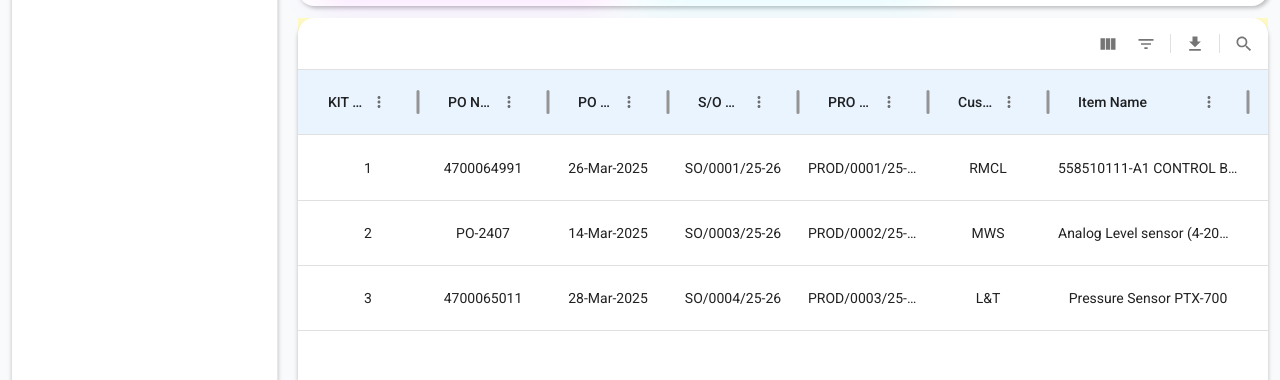
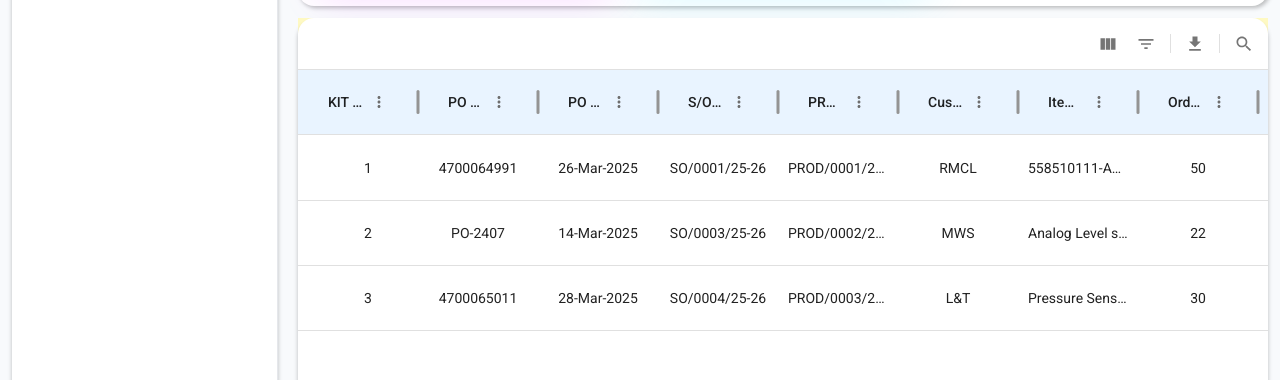
Before and after one commit to Mowlee-03/IRTS-Frontend-Production-tracking-system, a React (Vite) app: page /store/bom-out in a window 1280 px wide. Shown: the part 326-706 px from the top of the page. Built offline with nearby package versions, Linux system fonts and the light colour scheme; no server answers.

Commit message:
task view

```diff
--- a/src/components/common/Sidebar.jsx
+++ b/src/components/common/Sidebar.jsx
@@ -18,6 +18,7 @@ import ModuleAndResourcesIcon from '../../assets/sidebarIcons/ModuleAndResources
 import RolesManageIcon from '../../assets/sidebarIcons/RolesManageIcon.png'
 import StoreMainIcon from '../../assets/sidebarIcons/StoreMainIcon.png'
 import OverviewIcon from '../../assets/sidebarIcons/OverviewIcon.png'
+import StoreStaffIcon from '../../assets/sidebarIcons/StoreStaffIcon.png'
 import { logoutUser } from '../../Redux/Slice/LogoutSlice';
 import { useDispatch } from 'react-redux';
 
@@ -49,7 +50,7 @@ const menuItems = {
     icon:StoreMainIcon,
     links:[
       {icon:OverviewIcon,label:"Store-Overview",to:"/store/overview"},
-      {icon:OverviewIcon,label:"Store Staffs",to:"/store/workers-status"},
+      {icon:StoreStaffIcon,label:"Store Staffs",to:"/store/workers-status"},
     ]
   }
   // Add more departments...
@@ -223,7 +224,7 @@ const renderHeader = () => {
         </div>
 
         {/* Navigation */}
-        <nav className="flex-1 overflow-y-auto py-2 px-3">
+        <nav className="flex-1 overflow-y-auto py-2 px-3  scrollbar-hide">
           {userdepartment === 'admin' ? (
             <>
               {/* Admin links directly */}
--- a/src/pages/StorePages/BomOutDetails.jsx
+++ b/src/pages/StorePages/BomOutDetails.jsx
@@ -83,7 +83,8 @@ const BomOutDetails = () => {
                 {
                 field: 'id',
                 headerName: 'KIT NO',
-                width: 120,
+                minWidth: 120,
+                flex:1,
                 renderCell: (params) => (
                     <div style={{ paddingLeft: '20px' }}>{params.value}</div>
                 ),
@@ -91,55 +92,64 @@ const BomOutDetails = () => {
                 {
                 field: 'poNumber',
                 headerName: 'PO Number',
-                width: 130,
+                minWidth: 120,
+                flex:1,
                 renderCell: (params) => params.value,
                 },
                 {
                 field: 'poDate',
                 headerName: 'PO Date',
-                width: 120,
+                minWidth: 120,
+                flex:1,
                 renderCell: (params) => params.value,
                 },
                 {
                 field: 'soNumber',
                 headerName: 'S/O NUM',
-                width: 130,
+                minWidth: 120,
+                flex:1,
                 renderCell: (params) => params.value,
                 },
                 {
                 field: 'proNumber',
                 headerName: 'PRO NUM',
-                width: 130,
+                minWidth: 120,
+                flex:1,
                 renderCell: (params) => params.value,
                 },
                 {
                 field: 'customer',
                 headerName: 'Customer',
-                width: 120,
+                minWidth: 120,
+                flex:1,
                 renderCell: (params) => params.value,
                 },
                 {
                 field: 'itemName',
                 headerName: 'Item Name',
-                width: 200,
+                minWidth: 120,
+                flex:1,
                 renderCell: (params) => params.value,
                 },
                 {
                 field: 'orderQty',
                 headerName: 'Order Qty',
-                width: 120,
+                minWidth: 120,
+                flex:1,
                 renderCell: (params) => params.value,
                 },
                 {
                 field: 'pendingQty',
                 headerName: 'Pending Qty',
-                width: 140,
+                minWidth: 120,
+                flex:1,
                 renderCell: (params) => params.value,
                 },
                 {
                 field: 'bom',
                 headerName: 'BOM %',
-                width: 200,
+                minWidth: 120,
+                flex:1,
                 renderCell: (params) => {
                     const value = Number(params.value.replace('%', ''));
 
@@ -186,7 +196,8 @@ const BomOutDetails = () => {
                 {
                 field: 'status',
                 headerName: 'Status',
-                width: 160,
+                minWidth: 120,
+                flex:1,
                 renderCell: (params) => {
                     const status = params.value;
                     let color = 'default';
@@ -225,14 +236,16 @@ const BomOutDetails = () => {
                 {
                 field: 'deliveredQty',
                 headerName: 'Delivered Quantity',
-                width: 140,
+                minWidth: 120,
+                flex:1,
                 renderCell: (params) => params.value,
                 },
 
                 {
                 field: 'deliveredStatus',
                 headerName: 'Delivered',
-                width: 110,
+                minWidth: 120,
+                flex:1,
                 renderCell: (params) => (
                     <Checkbox checked={params.value} disabled />
                 ),
@@ -240,7 +253,8 @@ const BomOutDetails = () => {
                 {
                 field: 'bomOut',
                 headerName: 'Bom Out',
-                width: 140,
+                minWidth: 120,
+                flex:1,
                 renderCell: (params) => (
                     <Checkbox checked={params.value} disabled />
                 ),
@@ -248,7 +262,8 @@ const BomOutDetails = () => {
                 {
                 field: 'inLine',
                 headerName: 'In-Line',
-                width: 110,
+                minWidth: 120,
+                flex:1,
                 renderCell: (params) => (
                     <Checkbox checked={params.value} disabled />
                 ),
@@ -256,13 +271,15 @@ const BomOutDetails = () => {
                 {
                 field: 'total',
                 headerName: 'Total',
-                width: 140,
+                minWidth: 120,
+                flex:1,
                 renderCell: (params) => params.value,
                 },
                 {
                 field: 'actions',
                 headerName: 'Actions',
-                width: 120,
+                minWidth: 120,
+                flex:1,
                 sortable: false,
                 filterable: false,
                 disableColumnMenu: true,
--- a/src/pages/StorePages/InitialKitting.jsx
+++ b/src/pages/StorePages/InitialKitting.jsx
@@ -238,11 +238,12 @@ const InitialKitting = () => {
     },
   ];
 
-    const columns=[
+  const columns=[
             {
               field: 'id',
               headerName: 'KIT NO',
-              width: 120,
+              minWidth: 120,
+              flex:1,
               renderCell: (params) => (
                 <div style={{ paddingLeft: '20px' }}>{params.value}</div>
               ),
@@ -250,55 +251,64 @@ const InitialKitting = () => {
             {
               field: 'poNumber',
               headerName: 'PO Number',
-              width: 130,
+              minWidth: 120,
+              flex:1,
               renderCell: (params) => params.value,
             },
             {
               field: 'poDate',
               headerName: 'PO Date',
-              width: 120,
+              minWidth: 120,
+              flex:1,
               renderCell: (params) => params.value,
             },
             {
               field: 'soNumber',
               headerName: 'S/O NUM',
-              width: 130,
+              minWidth: 120,
+              flex:1,
               renderCell: (params) => params.value,
             },
             {
               field: 'proNumber',
               headerName: 'PRO NUM',
-              width: 130,
+              minWidth: 120,
+              flex:1,
               renderCell: (params) => params.value,
             },
             {
               field: 'customer',
               headerName: 'Customer',
-              width: 120,
+              minWidth: 120,
+              flex:1,
               renderCell: (params) => params.value,
             },
             {
               field: 'itemName',
               headerName: 'Item Name',
-              width: 200,
+              minWidth: 120,
+              flex:1,
               renderCell: (params) => params.value,
             },
             {
               field: 'orderQty',
               headerName: 'Order Qty',
-              width: 120,
+              minWidth: 120,
+              flex:1,
               renderCell: (params) => params.value,
             },
             {
               field: 'pendingQty',
               headerName: 'Pending Qty',
-              width: 140,
+              minWidth: 120,
+              flex:1,
               renderCell: (params) => params.value,
             },
             {
             field: 'bom',
             headerName: 'BOM %',
-            width: 200,
+            minWidth: 120,
+              flex:1,
             renderCell: (params) => {
                 const value = Number(params.value.replace('%', ''));
 
@@ -345,7 +355,8 @@ const InitialKitting = () => {
             {
             field: 'status',
             headerName: 'Status',
-            width: 160,
+            minWidth: 120,
+            flex:1,
             renderCell: (params) => {
                 const status = params.value;
                 let color = 'default';
@@ -384,14 +395,16 @@ const InitialKitting = () => {
              {
               field: 'deliveredQty',
               headerName: 'Delivered Quantity',
-              width: 140,
+             minWidth: 120,
+              flex:1,
               renderCell: (params) => params.value,
             },
 
             {
               field: 'deliveredStatus',
               headerName: 'Delivered',
-              width: 110,
+              minWidth: 120,
+              flex:1,
               renderCell: (params) => (
                 <Checkbox checked={params.value} disabled />
               ),
@@ -399,7 +412,8 @@ const InitialKitting = () => {
             {
               field: 'initialKitting',
               headerName: 'Initial Kitting',
-              width: 140,
+             minWidth: 120,
+              flex:1,
               renderCell: (params) => (
                 <Checkbox checked={params.value} disabled />
               ),
@@ -407,7 +421,8 @@ const InitialKitting = () => {
             {
               field: 'inLine',
               headerName: 'In-Line',
-              width: 110,
+             minWidth: 120,
+              flex:1,
               renderCell: (params) => (
                 <Checkbox checked={params.value} disabled />
               ),
@@ -415,13 +430,15 @@ const InitialKitting = () => {
             {
               field: 'total',
               headerName: 'Total',
-              width: 140,
+              minWidth: 120,
+              flex:1,
               renderCell: (params) => params.value,
             },
             {
             field: 'actions',
             headerName: 'Actions',
-            width: 120,
+            minWidth: 120,
+            flex:1,
             sortable: false,
             filterable: false,
             disableColumnMenu: true,
@@ -443,7 +460,7 @@ const InitialKitting = () => {
 
             ),
             },
-    ]
+  ]
   return (
     <div className='h-screen md-plus:h-full  bg-yellow-100'>
         <div className='h-full'>
--- a/src/pages/StorePages/KittingCompleted.jsx
+++ b/src/pages/StorePages/KittingCompleted.jsx
@@ -82,7 +82,8 @@ const KittingCompleted = () => {
             {
               field: 'id',
               headerName: 'KIT NO',
-              width: 120,
+              minWidth: 120,
+              flex:1,
               renderCell: (params) => (
                 <div style={{ paddingLeft: '20px' }}>{params.value}</div>
               ),
@@ -90,55 +91,64 @@ const KittingCompleted = () => {
             {
               field: 'poNumber',
               headerName: 'PO Number',
-              width: 130,
+              minWidth: 120,
+              flex:1,
               renderCell: (params) => params.value,
             },
             {
               field: 'poDate',
               headerName: 'PO Date',
-              width: 120,
+              minWidth: 120,
+              flex:1,
               renderCell: (params) => params.value,
             },
             {
               field: 'soNumber',
               headerName: 'S/O NUM',
-              width: 130,
+              minWidth: 120,
+              flex:1,
               renderCell: (params) => params.value,
             },
             {
               field: 'proNumber',
               headerName: 'PRO NUM',
-              width: 130,
+             minWidth: 120,
+              flex:1,
               renderCell: (params) => params.value,
             },
             {
               field: 'customer',
               headerName: 'Customer',
-              width: 120,
+              minWidth: 120,
+              flex:1,
               renderCell: (params) => params.value,
             },
             {
               field: 'itemName',
               headerName: 'Item Name',
-              width: 200,
+              minWidth: 120,
+              flex:1,
               renderCell: (params) => params.value,
             },
             {
               field: 'orderQty',
               headerName: 'Order Qty',
-              width: 120,
+              minWidth: 120,
+              flex:1,
               renderCell: (params) => params.value,
             },
             {
               field: 'pendingQty',
               headerName: 'Pending Qty',
-              width: 140,
+              minWidth: 120,
+              flex:1,
               renderCell: (params) => params.value,
             },
             {
             field: 'bom',
             headerName: 'BOM %',
-            width: 200,
+            minWidth: 120,
+              flex:1,
             renderCell: (params) => {
                 const value = Number(params.value.replace('%', ''));
 
@@ -185,7 +195,8 @@ const KittingCompleted = () => {
             {
             field: 'status',
             headerName: 'Status',
-            width: 160,
+            minWidth: 120,
+            flex:1,
             renderCell: (params) => {
                 const status = params.value;
                 let color = 'default';
@@ -224,14 +235,16 @@ const KittingCompleted = () => {
              {
               field: 'deliveredQty',
               headerName: 'Delivered Quantity',
-              width: 140,
+              minWidth: 120,
+              flex:1,
               renderCell: (params) => params.value,
             },
 
             {
               field: 'deliveredStatus',
               headerName: 'Delivered',
-              width: 110,
+             minWidth: 120,
+              flex:1,
               renderCell: (params) => (
                 <Checkbox checked={params.value} disabled />
               ),
@@ -239,7 +252,8 @@ const KittingCompleted = () => {
             {
               field: 'kittingCompleted',
               headerName: 'Kitting Completed',
-              width: 140,
+              minWidth: 120,
+              flex:1,
               renderCell: (params) => (
                 <Checkbox checked={params.value} disabled />
               ),
@@ -247,7 +261,8 @@ const KittingCompleted = () => {
             {
               field: 'inLine',
               headerName: 'In-Line',
-              width: 110,
+              minWidth: 120,
+              flex:1,
               renderCell: (params) => (
                 <Checkbox checked={params.value} disabled />
               ),
@@ -255,13 +270,15 @@ const KittingCompleted = () => {
             {
               field: 'total',
               headerName: 'Total',
-              width: 140,
+              minWidth: 120,
+              flex:1,
               renderCell: (params) => params.value,
             },
             {
             field: 'actions',
             headerName: 'Actions',
-            width: 120,
+           minWidth: 120,
+              flex:1,
             sortable: false,
             filterable: false,
             disableColumnMenu: true,
--- a/src/pages/StorePages/PendingOrderForStores.jsx
+++ b/src/pages/StorePages/PendingOrderForStores.jsx
@@ -10,7 +10,8 @@ const PendingOrdersForStores = () => {
             {
               field: 'id',
               headerName: 'KIT NO',
-              width: 120,
+              minWidth: 120,
+              flex:1,
               renderCell: (params) => (
                 <div style={{ paddingLeft: '20px' }}>{params.value}</div>
               ),
@@ -18,55 +19,64 @@ const PendingOrdersForStores = () => {
             {
               field: 'poNumber',
               headerName: 'PO Number',
-              width: 130,
+              minWidth: 120,
+              flex:1,
               renderCell: (params) => params.value,
             },
             {
               field: 'poDate',
               headerName: 'PO Date',
-              width: 120,
+              minWidth: 120,
+              flex:1,
               renderCell: (params) => params.value,
             },
             {
               field: 'soNumber',
               headerName: 'S/O NUM',
-              width: 130,
+             minWidth: 120,
+              flex:1,
               renderCell: (params) => params.value,
             },
             {
               field: 'proNumber',
               headerName: 'PRO NUM',
-              width: 130,
+              minWidth: 120,
+              flex:1,
               renderCell: (params) => params.value,
             },
             {
               field: 'customer',
               headerName: 'Customer',
-              width: 120,
+             minWidth: 120,
+              flex:1,
               renderCell: (params) => params.value,
             },
             {
               field: 'itemName',
               headerName: 'Item Name',
-              width: 200,
+             minWidth: 120,
+              flex:1,
               renderCell: (params) => params.value,
             },
             {
               field: 'orderQty',
               headerName: 'Order Qty',
-              width: 120,
+              minWidth: 120,
+              flex:1,
               renderCell: (params) => params.value,
             },
             {
               field: 'pendingQty',
               headerName: 'Pending Qty',
-              width: 140,
+              minWidth: 120,
+              flex:1,
               renderCell: (params) => params.value,
             },
             {
             field: 'bom',
             headerName: 'BOM %',
-            width: 200,
+            minWidth: 120,
+            flex:1,
             renderCell: (params) => {
                 const value = Number(params.value.replace('%', ''));
 
@@ -113,7 +123,8 @@ const PendingOrdersForStores = () => {
             {
             field: 'status',
             headerName: 'Status',
-            width: 160,
+            minWidth: 120,
+            flex:1,
             renderCell: (params) => {
                 const status = params.value;
                 let color = 'default';
@@ -152,13 +163,15 @@ const PendingOrdersForStores = () => {
              {
               field: 'deliveredQty',
               headerName: 'Delivered Quantity',
-              width: 140,
+              minWidth: 120,
+              flex:1,
               renderCell: (params) => params.value,
             },
             {
             field: 'actions',
             headerName: 'Actions',
-            width: 120,
+            minWidth: 120,
+            flex:1,
             sortable: false,
             filterable: false,
             disableColumnMenu: true,
--- a/src/pages/StorePages/TotalProductionOrdersForStore.jsx
+++ b/src/pages/StorePages/TotalProductionOrdersForStore.jsx
@@ -10,7 +10,8 @@ const TotalProductionOrdersForStore = () => {
             {
               field: 'id',
               headerName: 'KIT NO',
-              width: 120,
+              minWidth: 120,
+              flex:1,
               renderCell: (params) => (
                 <div style={{ paddingLeft: '20px' }}>{params.value}</div>
               ),
@@ -18,55 +19,64 @@ const TotalProductionOrdersForStore = () => {
             {
               field: 'poNumber',
               headerName: 'PO Number',
-              width: 130,
+              minWidth: 130,
+              flex:1,
               renderCell: (params) => params.value,
             },
             {
               field: 'poDate',
               headerName: 'PO Date',
-              width: 120,
+              minWidth: 120,
+              flex:1,
               renderCell: (params) => params.value,
             },
             {
               field: 'soNumber',
               headerName: 'S/O NUM',
-              width: 130,
+              minWidth: 120,
+              flex:1,
               renderCell: (params) => params.value,
             },
             {
               field: 'proNumber',
               headerName: 'PRO NUM',
-              width: 130,
+              minWidth: 120,
+              flex:1,
               renderCell: (params) => params.value,
             },
             {
               field: 'customer',
               headerName: 'Customer',
-              width: 120,
+              minWidth: 120,
+              flex:1,
               renderCell: (params) => params.value,
             },
             {
               field: 'itemName',
               headerName: 'Item Name',
-              width: 200,
+              minWidth: 200,
+              flex:1,
               renderCell: (params) => params.value,
             },
             {
               field: 'orderQty',
               headerName: 'Order Qty',
-              width: 120,
+              minWidth: 120,
+              flex:1,
               renderCell: (params) => params.value,
             },
             {
               field: 'pendingQty',
               headerName: 'Pending Qty',
-              width: 140,
+              minWidth: 120,
+              flex:1,
               renderCell: (params) => params.value,
             },
             {
             field: 'bom',
             headerName: 'BOM %',
-            width: 200,
+            minWidth: 200,
+            flex:1,
             renderCell: (params) => {
                 const value = Number(params.value.replace('%', ''));
 
@@ -113,7 +123,8 @@ const TotalProductionOrdersForStore = () => {
             {
             field: 'status',
             headerName: 'Status',
-            width: 160,
+            minWidth: 160,
+              flex:1,
             renderCell: (params) => {
                 const status = params.value;
                 let color = 'default';
@@ -153,7 +164,8 @@ const TotalProductionOrdersForStore = () => {
             {
             field: 'actions',
             headerName: 'Actions',
-            width: 120,
+            minWidth: 120,
+            flex:1,
             sortable: false,
             filterable: false,
             disableColumnMenu: true,
```
Also changed, not shown: src/index.css (+21 -0 lines), src/pages/StorePages/AssignedWorksMain.jsx (+118 -35 lines), src/assets/sidebarIcons/StoreStaffIcon.png (added).
